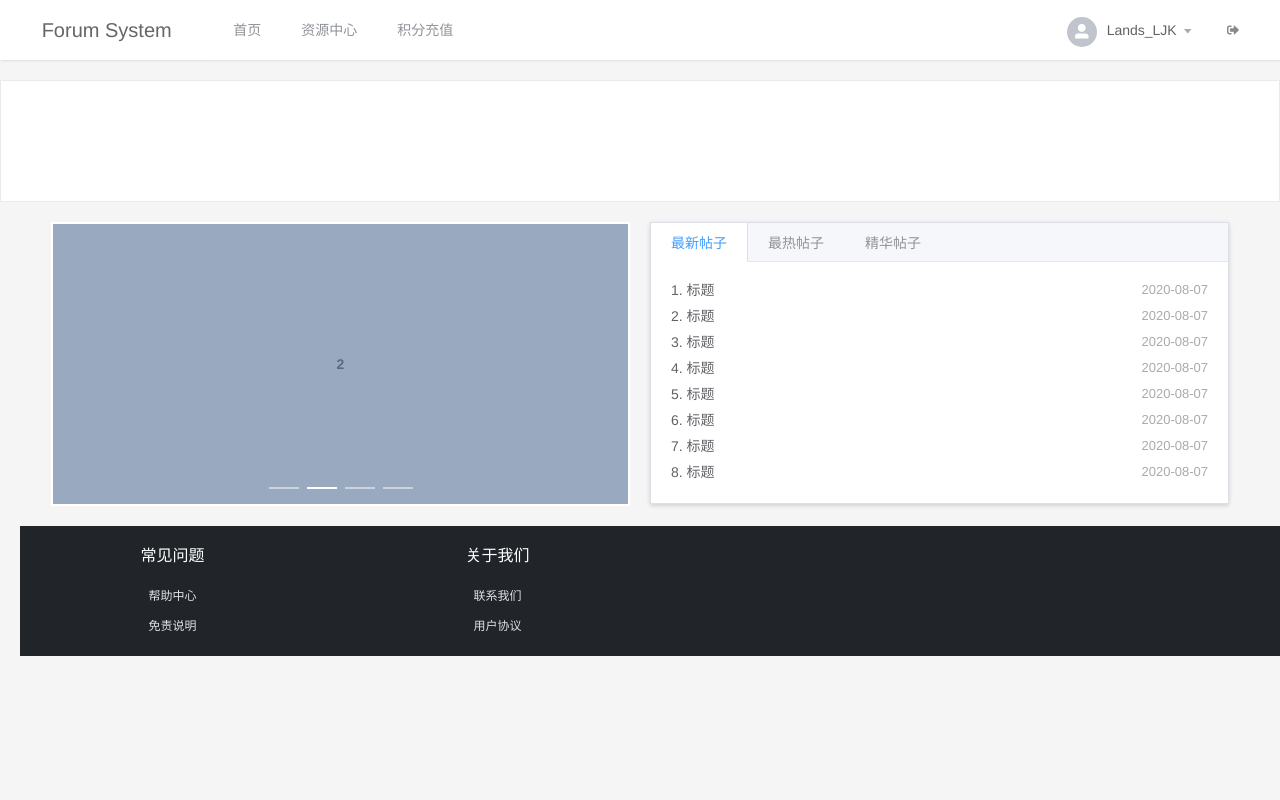
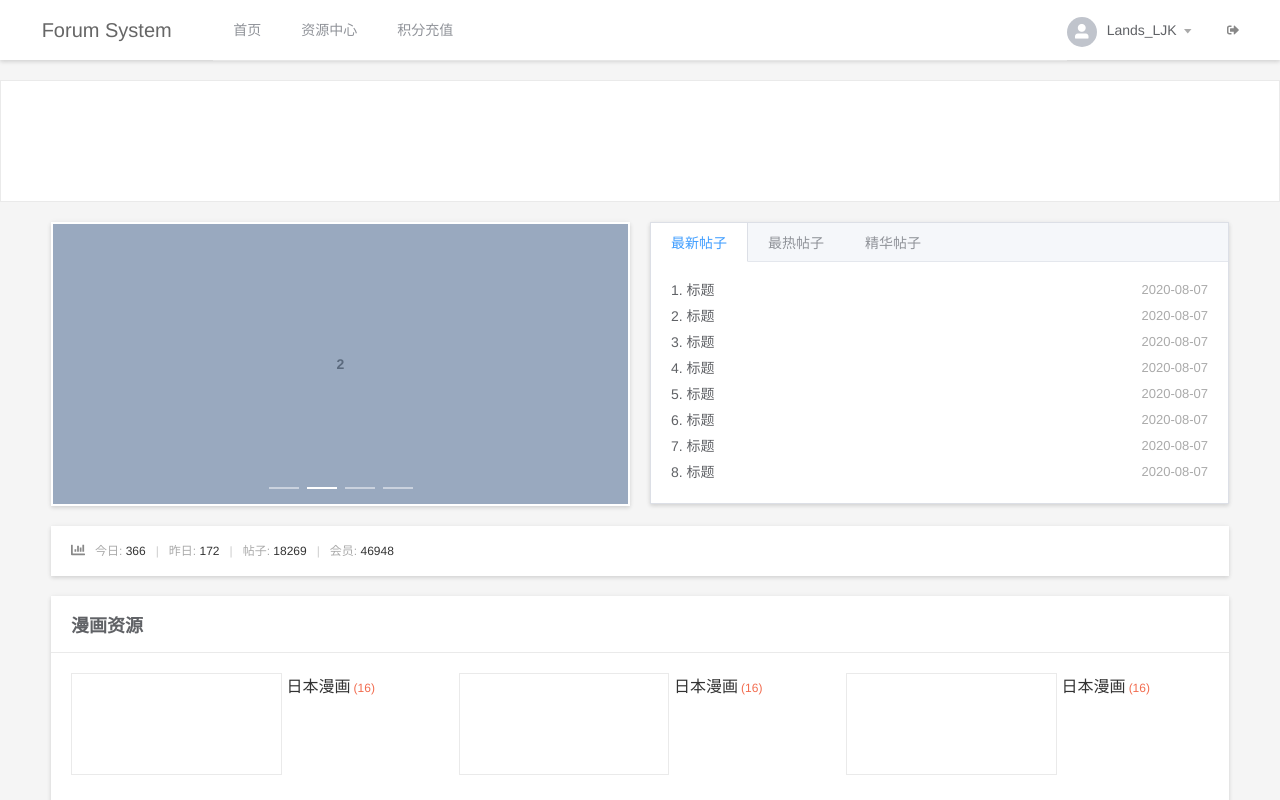
Before and after one commit to NoharaHiroshi/forum_system, a Vue app in the folder static/js/: page /#/ in a window 1280 px wide. Shown: the top 800 px of the page. Built offline with nearby package versions, Linux system fonts and the light colour scheme.

Commit message:
首页内容

```diff
--- a/static/js/src/components/Index.vue
+++ b/static/js/src/components/Index.vue
@@ -1,8 +1,8 @@
 <template>
     <div class="context">
-        <el-row :gutter="20">
+        <el-row :gutter="20" class="margin-bottom20">
             <el-col :span="12">
-                <el-carousel trigger="click" class="carousel" height="280px">
+                <el-carousel trigger="click" class="carousel card" height="280px">
                   <el-carousel-item v-for="item in 4" :key="item">
                     <h3 class="small">{{ item }}</h3>
                   </el-carousel-item>
@@ -23,6 +23,24 @@
                   </el-tabs>
             </el-col>
         </el-row>
+        <div class="website-info margin-bottom20 card">
+            <font-awesome-icon :icon="['fas', 'chart-bar']" style="color: #888;font-size: 14px;margin-right: 5px;" />
+            <div class="website-info-title">今日: <span style="color: #333;">366</span></div><span class="pipe">|</span>
+            <div class="website-info-title">昨日: <span style="color: #333;">172</span></div><span class="pipe">|</span>
+            <div class="website-info-title">帖子: <span style="color: #333;">18269</span></div><span class="pipe">|</span>
+            <div class="website-info-title">会员: <span style="color: #333;">46948</span></div>
+        </div>
+        <div class="board margin-bottom20 card">
+            <div class="title">
+                漫画资源
+            </div>
+            <div class="board-context">
+                <div class="category-item"  v-for="item in 5" :key="item">
+                    <div class="category-item-img"></div>
+                    <div class="category-item-title"><span style="margin-right: 3px;">日本漫画</span><span class="new-add">(16)</span></div>
+                </div>
+            </div>
+        </div>
     </div>
 </template>
 
@@ -91,4 +109,58 @@ export default {
         font-size: 13px;
         color: #aaa;
     }
+    .board {
+        background: #fff;
+    }
+    .board .title {
+        text-align: left;
+        padding: 15px 20px;
+        font-size: 18px;
+        font-weight: 700;
+        border-bottom: 1px solid #eaeaea;
+        box-sizing: border-box;
+    }
+    .board .category-item {
+        width: 32.9%;
+        box-sizing: border-box;
+        display: inline-block;
+        padding: 20px;
+        height: 140px;
+    }
+    .category-item-img {
+        display: inline-block;
+        width: 60%;
+        height: 100%;
+        border: 1px solid #eaeaea;
+        margin-right: 5px;
+    }
+    .category-item-title {
+        font-size: 16px;
+        vertical-align:top;
+        display: inline-block;
+        width: 35%;
+        color: #333;
+        font-weight: normal;
+        overflow: hidden;
+    }
+    .new-add {
+        display: inline-block;
+        font-size: 12px;
+        color: #F26C4F;
+    }
+    .website-info {
+        height: 20px;
+        line-height: 20px;
+        padding: 15px 20px;
+        background:  #fff;
+    }
+    .website-info-title {
+        display: inline-block;
+        color: #aaa;
+        padding: 0 5px;
+    }
+    .pipe {
+        margin: 0 5px;
+        color: #CCC;
+    }
 </style>
--- a/static/js/src/components/common/Header.vue
+++ b/static/js/src/components/common/Header.vue
@@ -50,9 +50,6 @@
         line-height: 60px;
         background: #fff;
     }
-    .margin-bottom20 {
-        margin-bottom: 20px;
-    }
     .header .logo {
         text-align: center;
         font-size: 20px;
--- a/static/js/src/components/common/Layout.vue
+++ b/static/js/src/components/common/Layout.vue
@@ -47,7 +47,10 @@ export default {
     .card {
         border: 0 solid #eee;
         border-radius: 0;
-        -webkit-box-shadow: 1px 1px 2px rgba(0, 0, 0, 0.1);
-        box-shadow: 1px 1px 2px rgba(0, 0, 0, 0.1);
+        -webkit-box-shadow: 0 2px 4px 0 rgba(0,0,0,.12), 0 0 6px 0 rgba(0,0,0,.04);
+        box-shadow: 0 2px 4px 0 rgba(0,0,0,.12), 0 0 6px 0 rgba(0,0,0,.04)
+    }
+    .margin-bottom20 {
+        margin-bottom: 20px;
     }
 </style>
```
